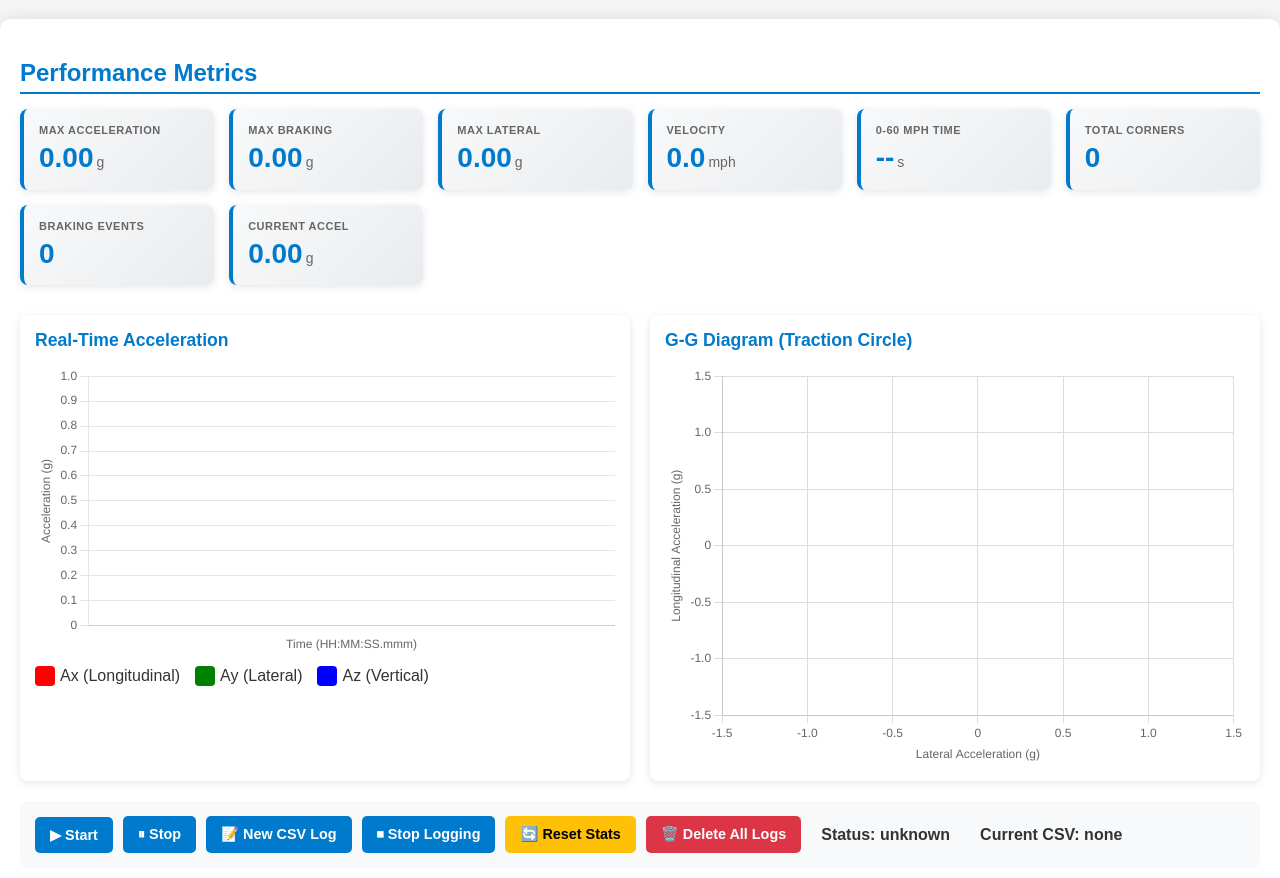
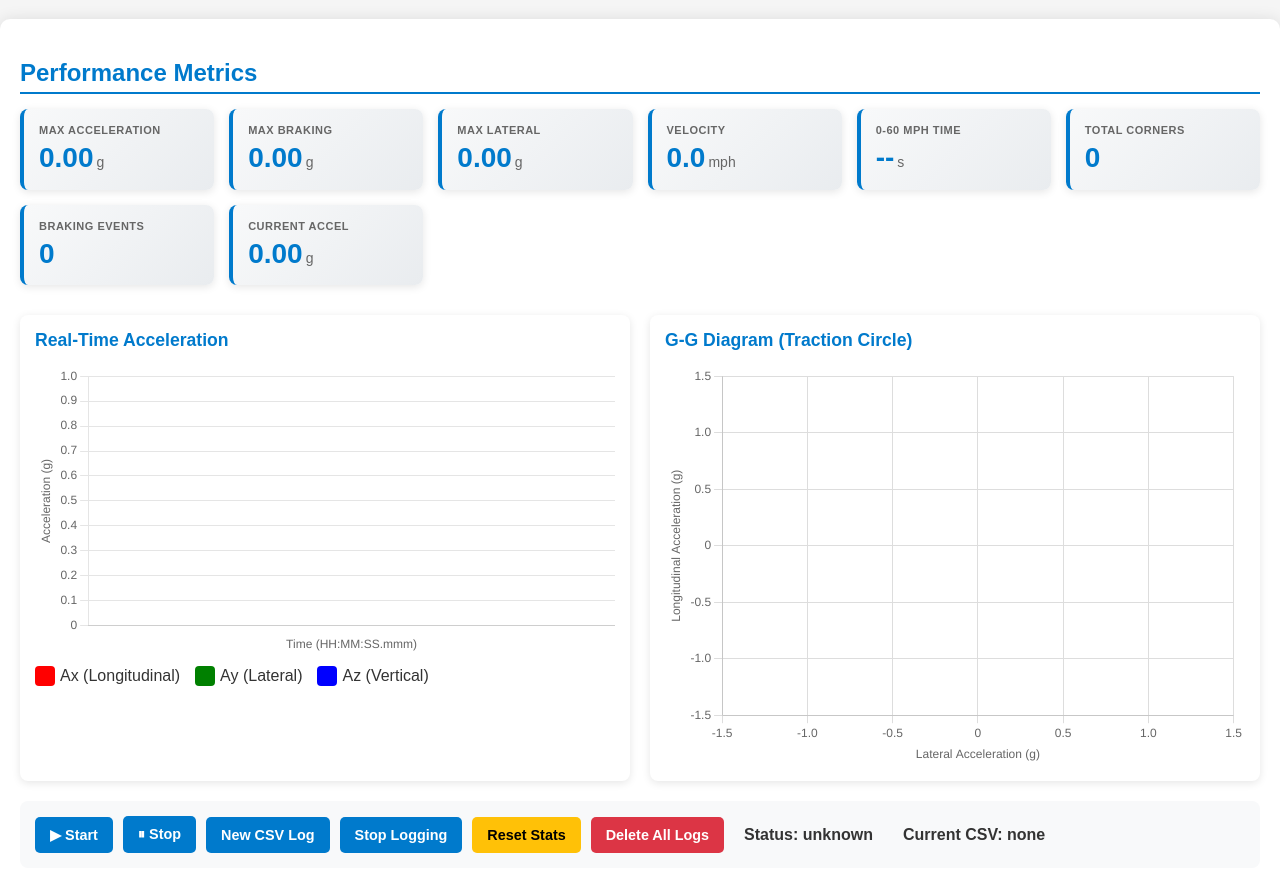
Before and after one commit to Gavin-M8/telemapp, a plain HTML site: page Container/web/index.html in a window 1280 px wide. Shown: the part 74-952 px from the top of the page. Drawn offline with nearby package versions, Linux system fonts and the light colour scheme; no server answers.

Commit message:
updated dashboard

```diff
--- a/Container/docker-compose.yml
+++ b/Container/docker-compose.yml
@@ -12,7 +12,7 @@ services:
       - "/dev/ttyUSB0:/dev/ttyUSB0"  # Map your Arduino/RX device into container
     environment:
       - SERIAL_PORT=/dev/ttyUSB0
-      - USE_DUMMY=false
+      - USE_DUMMY=true
       - BAUD_RATE=19200
       - CSV_PATH=/app/logs/telemetry.csv
     volumes:
--- a/Container/web/index.html
+++ b/Container/web/index.html
@@ -295,10 +295,10 @@
     <div class="controls">
       <button onclick="startReader()">▶ Start</button>
       <button onclick="stopReader()">⏸ Stop</button>
-      <button onclick="startLogging()">📝 New CSV Log</button>
-      <button onclick="stopLogging()">⏹ Stop Logging</button>
-      <button class="warning" onclick="resetStats()">🔄 Reset Stats</button>
-      <button class="danger" onclick="deleteLogs()">🗑️ Delete All Logs</button>
+      <button onclick="startLogging()">New CSV Log</button>
+      <button onclick="stopLogging()">Stop Logging</button>
+      <button class="warning" onclick="resetStats()">Reset Stats</button>
+      <button class="danger" onclick="deleteLogs()">Delete All Logs</button>
       <span id="status" style="margin-left:10px;">Status: unknown</span>
       <br>
       <span id="currentFile">Current CSV: none</span>
```
Also changed, not shown: 1 other file.
